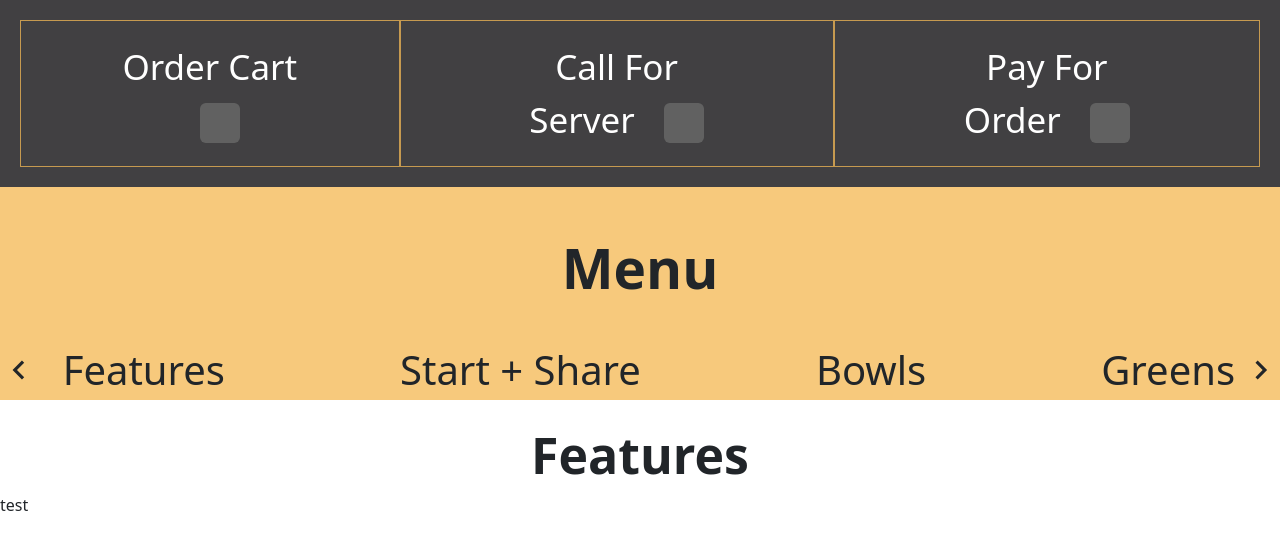
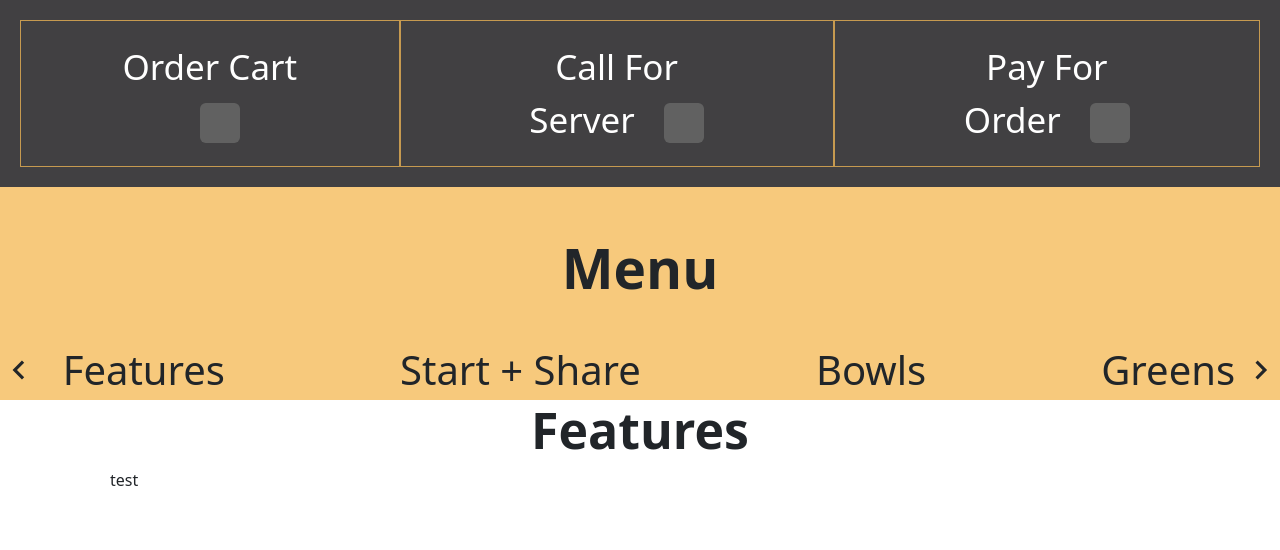
Before and after one commit to hnschaefer/cpsc481-group3, a React (Create React App) app in the folder ordering-system/: page / in a window 1280 px wide. Shown: the top 550 px of the page. Built offline with nearby package versions, Linux system fonts and the light colour scheme; grey boxes are pictures that could not be loaded; the HTML template or start-up script is replaced by a standard one.

Commit message:
flex try 7

```diff
--- a/ordering-system/src/Menu.js
+++ b/ordering-system/src/Menu.js
@@ -72,10 +72,10 @@ function Menu() {
           <MdChevronRight onClick={slideRight} size={40} />
         </div>
       </div>
-      <div style={{ background: "#ffffff", paddingTop: 25 }}>
-        <h1 style={{ fontSize: 50, fontWeight: "bold", textAlign: "center" }}>
-          {pageStatus}
-        </h1>
+      <h1 style={{ fontSize: 50, fontWeight: "bold", textAlign: "center" }}>
+        {pageStatus}
+      </h1>
+      <div style={{ display: "flex", flexDirection: "row", marginLeft: 110 }}>
         {pageStatus === "Features" && <Features />}
         {pageStatus === "Mains" && <Mains />}
         {console.log(viewportWidth, viewportHeight)}
--- a/ordering-system/src/Menu_category_pages/Mains.js
+++ b/ordering-system/src/Menu_category_pages/Mains.js
@@ -7,11 +7,7 @@ import AddCircleOutlineIcon from "@mui/icons-material/AddCircleOutline";
 const Mains = () => {
   return (
     <div
-      style={{
-        display: "flex",
-        justifyContent: "space-between",
-        marginLeft: 120,
-      }}
+      style={{}}
       className="overflow-x-scroll scroll whitespace-nowrap scroll-smooth scrollbar-hide"
     >
       <Row xs={2} md={4} className="g-4">
```
